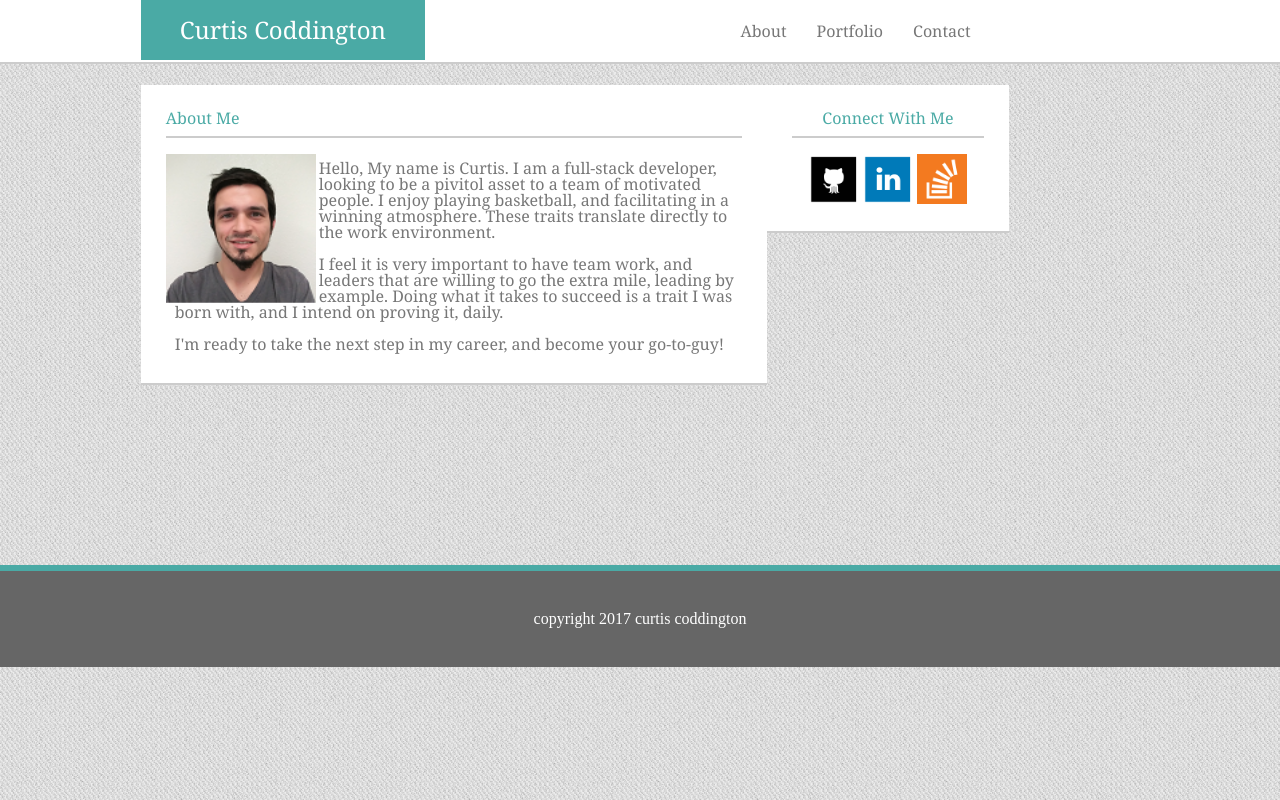
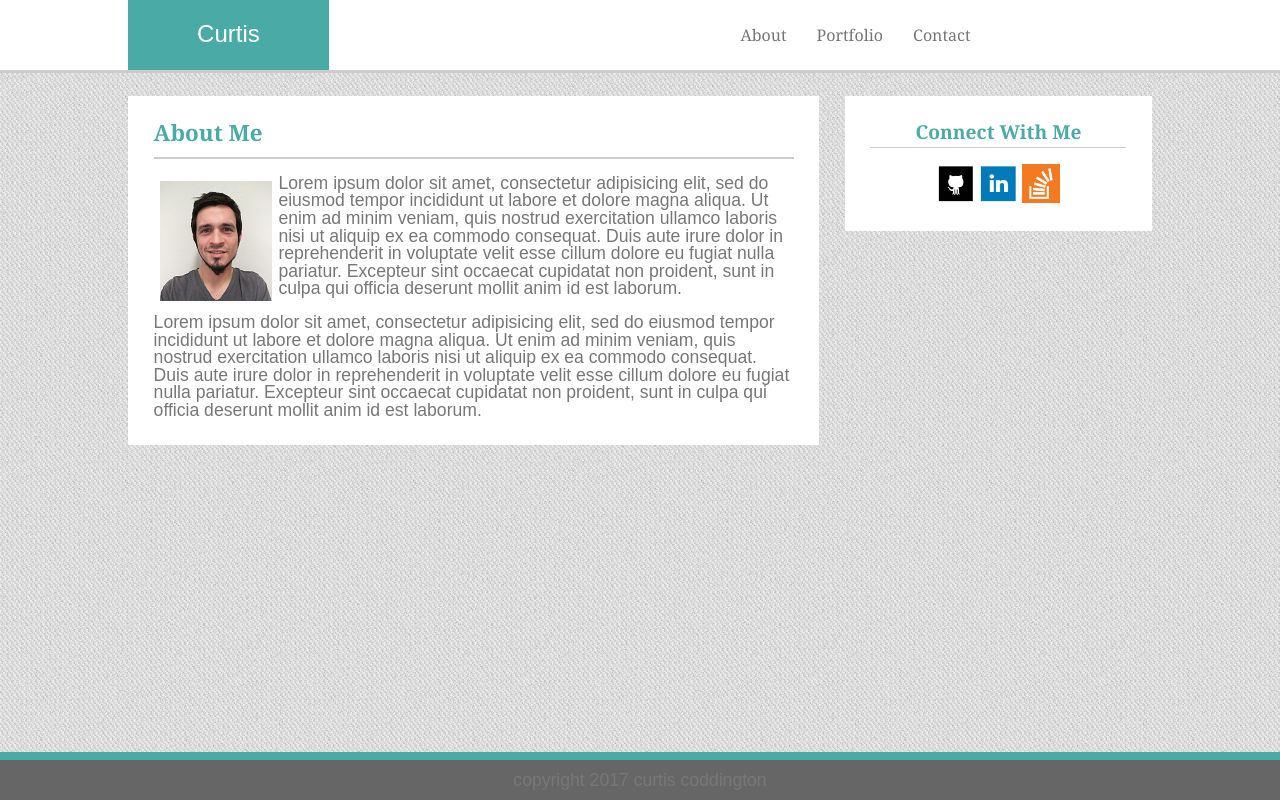
Before and after one commit to centelred/Basic-Portfolio, a PHP site: page / in a window 1280 px wide; the page is wider, and only the part inside the window is pictured. Run offline with PHP 8.4, Linux system fonts and the light colour scheme.

Commit message:
Add files via upload

```diff
--- a/assets/style.css
+++ b/assets/style.css
@@ -31,197 +31,126 @@ li a:hover {
     background-color: #4aaaa5;
 }
 
+
 body {
 	background-image: url('cheapfab.png');
-	width:100%;
-	overflow:hidden;
-	color:#777777;
 }
 
 p {
+	color:#777777;
 	font-family: 'Arial', 'Helvetica Neue', Helvetica, sans-serif;
+	font-size:110%;
 }
 
 h2 {
+	color:#4aaaa5;
 	font-family: 'Georgia', Times, Times New Roman, serif;
+	padding-bottom:2%;
+	border-bottom:solid;
+	border-width:.1em;
+	border-color:#cccccc;
+	font-size:140%;
+	font-weight:bold;
 }
 
+
 h3 {
+	color:#4aaaa5;
 	font-family: 'Georgia', Times, Times New Roman, serif;
+	padding-bottom:2.5%;
+	border-bottom:solid;
+	border-width:.1em;
+	border-color:#cccccc;
+	text-align:center;
+	font-size:120%;
+	font-weight:bolder;
 }
 
-img.gallery {
-	display:block;
-	margin:auto;
-	width:20%;
-}
-
-.body {
-	border-color:#dddddd;
-	border-bottom:solid;
-	border-width:2px;
-}
 
 .header {
-	overflow:hidden;
-	position:absolute;
-	display:inline-block;
+	background-color:#ffffff;
+	width:100%;
+	float:left;
+	position:relative;
 	top:0px;
-	left:0px;
-	width:100%;
-	background-color:#ffffff;
 	border-bottom:solid;
-	border-width:2px;
+	border-width:.2em;
 	border-color:#cccccc;
-	line-height:2em;
+	line-height:2.5em;
 }
 
 .name {
+	color:#ffffff;
 	text-align:center;
-	float:left;
-	position:relative;
+	position:absolute;
+	padding:.35%;
+	line-height:2.5em;
+	font-size:150%;
 	top:0px;
-	padding:1.1%;
-	left:4%;
+	left:3%;
+	width:15%;
 	background-color:#4aaaa5;
-	font-size:150%;
-	font-family: 'Georgia', Times, Times New Roman, serif;
-	color:#ffffff;
-	width:20%
 }
 
-.section: {
-	position:relative;
-	top:0px;
-	left:0px;
-	width:100%;
-}
-
-.bio {
+.section {
 	background-color:#ffffff;
-	position:relative;
-	top:85px;
-	left:11%;
-	width:45%;
+	position:absolute;
+	padding:2%;
+	top:12%;
+	left:10%;
 	float:left;
-	padding:25px;
-	border-bottom:solid;
-	border-width:2px;
-	border-color:#cccccc;
-	height:inherit;
+	width:50%;
 }
 
 .biopic {
-	width:150px;
-	height:150px;
 	float:left;
+	padding:1%;
 }
 
-.aboutme {
-	color:#4aaaa5;
-	font-family: 'Georgia', Times, Times New Roman, serif;
-	border-bottom:solid;
-	border-width:2px;
-	border-color:#cccccc;
-	padding-bottom:10px;
+
+.aside {
+	background-color:#ffffff;
+	float:right;
+	position:absolute;
+	padding:2%;
+	width:20%;
+	top:12%;
+	right:10%;
 }
 
-.bodytext {
-	position:relative;
-	top:0;
-	left:3px;
-	padding:3px;
-	margin:3px;
-	font-family: 'Georgia', Times, Times New Roman, serif;
-}
-
-.foot {
-	position:absolute;
-	overflow:auto;
+.footer {
+	background-color:#666666;
+	width:100%;
+	left:0px;
 	float:left;
-	line-height:6em;
-	top:565px;
-	left:0px;
-	width:100%;
-	background-color:#666666;
+	position:fixed;
+	bottom:0px;
 	border-top:solid;
-	border-width:6px;
+	border-width:.5em;
 	border-color:#4aaaa5;
-	color:#ffffff;
 	text-align:center;
-}
-
-.connect {
-	padding-bottom:10px;
-	position:relative;
-	font-family: 'Georgia', Times, Times New Roman, serif;
-	float:right;
-	width:15%;
-	height:inherit;
-	background-color:#ffffff;
-	top:70px;
-	right:20%;
-	margin:15px;
-	padding:25px;
-	text-align:center;
-	border-bottom:solid;
-	border-width:2px;
-	border-color:#cccccc;
-	overflow:inherit;
-}
-
-.gallery {
-	background-color:#ffffff;
-	position:relative;
-	top:85px;
-	left:11%;
-	width:45%;
-	float:left;
-	padding:25px;
-	border-bottom:solid;
-	border-width:2px;
-	border-color:#cccccc;
-	height:inherit;
-}
-
-.contact {
-	background-color:#ffffff;
-	position:relative;
-	top:85px;
-	left:11%;
-	width:45%;
-	float:left;
-	padding:25px;
-	border-bottom:solid;
-	border-width:2px;
-	border-color:#cccccc;
-	height:inherit;
+	line-height:2.5em;
 }
 
 .conpic {
-	height:50px;
-	width:50px;
+	height:15%;
+	width:15%;
 }
 
-#submit_button {
-	background-color:#4aaaa5;
-	font-family: 'Georgia', Times, Times New Roman, serif;
+.image {
+	display:inline-block;
+	padding:1%;
 }
 
-.img {
-	height:10%;
-	width:10%;
-	display:inline-block;
-	padding-right:110px;
+.desc {
+	background-color:#4aaaa5;
+	position:relative;
+	bottom:45px;
+	line-height:1.5em;
+	padding:2%;
 }
 
-
-.desc {
-	position:relative;
-	bottom:40px;
+.submit {
 	background-color:#4aaaa5;
-	color:black;
-	width:150px;
-	line-height:2em;
-	text-align:center;
+	color:#666666;
 }
--- /dev/null
+++ b/assets/style2.css
@@ -0,0 +1 @@
+style2.css
--- a/index.html
+++ b/index.html
@@ -6,60 +6,71 @@
 <link rel="stylesheet" type="text/css" href="assets/reset.css">
 <link rel="stylesheet" type="text/css" href="assets/style.css">
 
-
-
-
 <title>Curtis Coddington</title>
 
 </head>
 
 	<body>
 
-<header class="header">
+		<div class="container">
+
+			<div class="header">
+
+
 
 					<ul>
+						<p class="name">Curtis Coddington</p>
 						<li><a href="contact.html">Contact</a></li>
 						<li><a href="portfolio.html">Portfolio</a></li>
 						<li><a href="index.html">About</a></li>
-				<li class="name"><h2>Curtis Coddington</h2></li>
 					</ul>
 
-</header>
+			</div>
 
-
-
-
-	<div class="bio">
-	<h2 class="aboutme">About Me</h2>
+			<div class="section">
+			<h2>About Me</h2>
 					<br>
 
 					<img src="assets/profile.png" alt="my bio-pic" class="biopic">
 
-	<p class="bodytext">
-		Hello, My name is Curtis.  I am a full-stack developer, looking to be a pivitol asset to a team of motivated people.  I enjoy playing basketball, and facilitating in a winning atmosphere.  These traits translate directly to the work environment.
-		<br><br>
-		I feel it is very important to have team work, and leaders that are willing to go the extra mile, leading by example. Doing what it takes to succeed is a trait I was born with, and I intend on proving it, daily.
-		<br><br>
-		I'm ready to take the next step in my career, and become your go-to-guy!
+					<p>
+					Lorem ipsum dolor sit amet, consectetur adipisicing elit, sed do eiusmod
+					tempor incididunt ut labore et dolore magna aliqua. Ut enim ad minim veniam,
+					quis nostrud exercitation ullamco laboris nisi ut aliquip ex ea commodo
+					consequat. Duis aute irure dolor in reprehenderit in voluptate velit esse
+					cillum dolore eu fugiat nulla pariatur. Excepteur sint occaecat cupidatat non
+					proident, sunt in culpa qui officia deserunt mollit anim id est laborum.
 					</p>
-
+						<br>
+					<p>
+					Lorem ipsum dolor sit amet, consectetur adipisicing elit, sed do eiusmod
+					tempor incididunt ut labore et dolore magna aliqua. Ut enim ad minim veniam,
+					quis nostrud exercitation ullamco laboris nisi ut aliquip ex ea commodo
+					consequat. Duis aute irure dolor in reprehenderit in voluptate velit esse
+					cillum dolore eu fugiat nulla pariatur. Excepteur sint occaecat cupidatat non
+					proident, sunt in culpa qui officia deserunt mollit anim id est laborum.
+					</p>
 			</div>
 
-	<div class="connect">
-
-		<h3 class="aboutme">Connect With Me</h3>
+			<div class="aside">
+			<h3>Connect With Me</h3>
 					<br>
+					<center>
 					<a href="https://github.com/centelred"><img src="images/git.png" alt="github" class="conpic"></a>
 					<a href="https://www.linkedin.com/in/curtis-coddington-a98076134"><img src="images/in.png" alt="linkedin" class="conpic"></a>
 					<a href="http://stackoverflow.com/users/7428010/curtis-c?tab=profile"><img src="images/stack.png" alt="stackoverflow" class="conpic"></a>
+					</center>
+			</div>
+
+			<div class="footer">
+			<p>
+			copyright 2017 curtis coddington
+			</p>
+			</div>
 
 		</div>
 
 
-<footer class="foot">
-copyright 2017 curtis coddington
-</footer>
-
 	</body>
 
 </html>
```
Also changed, not shown: contact.html (+38 -37 lines), portfolio.html (+44 -33 lines). Lines whose indentation alone changed are shown as unchanged.
